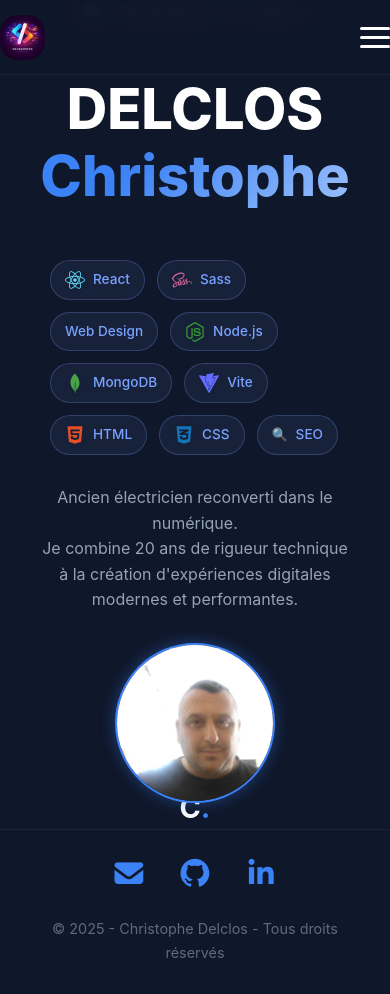
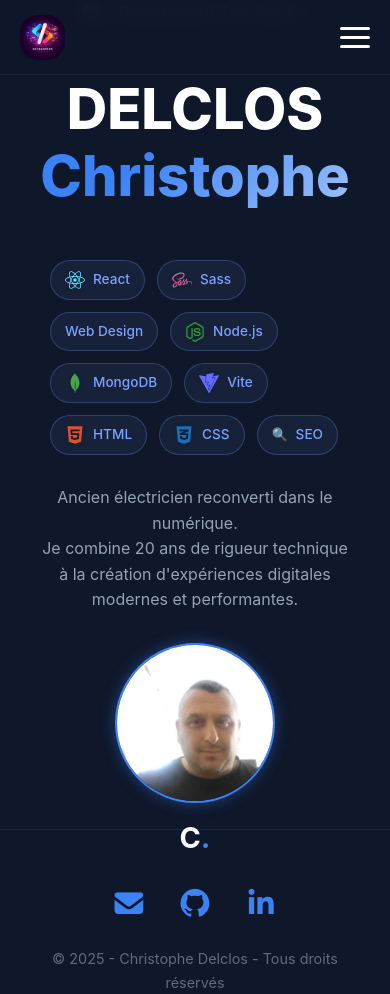
Before and after one commit to Cricrou13/Portfolio, a React (Vite) app: page / in a window 390 px wide. Before the commit the page ends 964 px from the top, so only its background shows below. Built offline with nearby package versions, Linux system fonts and the light colour scheme.

Commit message:
Finalisation mode responsive

```diff
--- a/src/styles/components/_footer.scss
+++ b/src/styles/components/_footer.scss
@@ -63,6 +63,7 @@
       flex-direction: column;
       gap: 20px;
       text-align: center;
+      padding-top: 60px;
 
       .footer-logo {
         font-size: 1.8rem;
--- a/src/styles/components/_navbar.scss
+++ b/src/styles/components/_navbar.scss
@@ -32,7 +32,7 @@
   }
 
   .navbar-content.container {
-    padding: 20px 0;
+    padding: 20px 20px;
     height: auto;
     min-height: 75px;
   }
```
